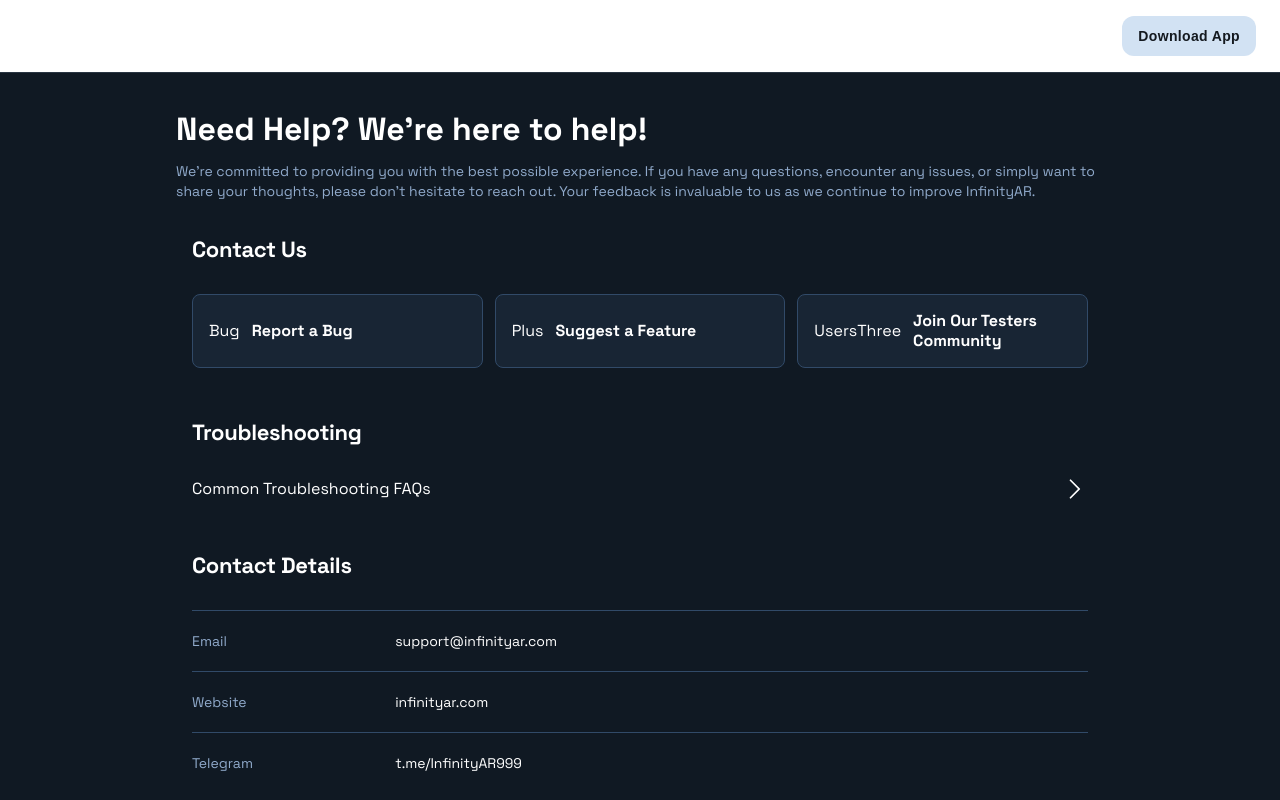
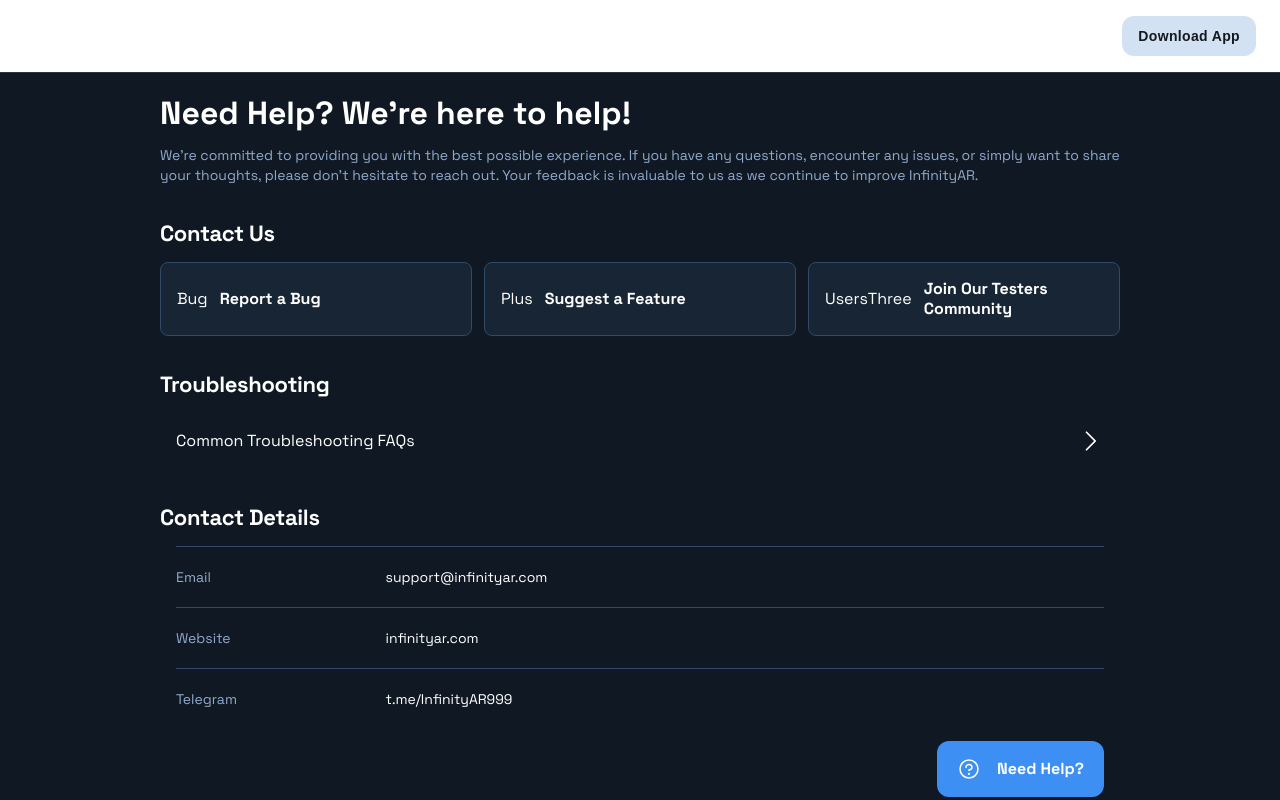
Before and after one commit to Pratham9911/infinityar-web, a Next.js app: page /support in a window 1280 px wide. Shown: the top 800 px of the page. Built offline with nearby package versions, Linux system fonts and the light colour scheme.

Commit message:
fixed response issue

```diff
--- a/src/app/components/SupportSection.js
+++ b/src/app/components/SupportSection.js
@@ -3,9 +3,9 @@
 export default function SupportSection() {
   return (
     <section className="relative min-h-screen bg-[#101923] text-white font-['Space_Grotesk','Noto_Sans',sans-serif] overflow-x-hidden">
-      <div className="layout-container flex flex-col px-10 py-5">
-        <div className="flex flex-col gap-3 p-4 max-w-[960px] mx-auto">
-          <div className="flex min-w-72 flex-col gap-3">
+      <div className="container mx-auto px-4 sm:px-6 lg:px-10 py-5">
+        <div className="flex flex-col gap-3 max-w-[960px] mx-auto">
+          <div className="flex flex-col gap-3">
             <p className="tracking-light text-[32px] font-bold leading-tight">
               Need Help? We&apos;re here to help!
             </p>
@@ -14,17 +14,16 @@
               We&apos;re committed to providing you with the best possible experience. If you have any questions, encounter any issues, or simply want to share your thoughts, please
               don&apos;t hesitate to reach out. Your feedback is invaluable to us as we continue to improve InfinityAR.
             </p>
-
           </div>
 
-          <h2 className="text-[22px] font-bold tracking-[-0.015em] pt-5 px-4">Contact Us</h2>
-          <div className="grid grid-cols-[repeat(auto-fit,minmax(158px,1fr))] gap-3 p-4">
+          <h2 className="text-[22px] font-bold tracking-[-0.015em] pt-5">Contact Us</h2>
+          <div className="grid grid-cols-[repeat(auto-fit,minmax(158px,1fr))] gap-3">
             <SupportCard icon="Bug" title="Report a Bug" />
             <SupportCard icon="Plus" title="Suggest a Feature" />
             <SupportCard icon="UsersThree" title="Join Our Testers Community" />
           </div>
 
-          <h2 className="text-[22px] font-bold tracking-[-0.015em] pt-5 px-4">Troubleshooting</h2>
+          <h2 className="text-[22px] font-bold tracking-[-0.015em] pt-5">Troubleshooting</h2>
           <div className="flex items-center gap-4 px-4 min-h-14 justify-between bg-[#101923]">
             <p className="text-base font-normal truncate">Common Troubleshooting FAQs</p>
             <div className="shrink-0">
@@ -34,15 +33,15 @@
             </div>
           </div>
 
-          <h2 className="text-[22px] font-bold tracking-[-0.015em] pt-5 px-4">Contact Details</h2>
-          <div className="p-4 grid grid-cols-[20%_1fr] gap-x-6">
+          <h2 className="text-[22px] font-bold tracking-[-0.015em] pt-5">Contact Details</h2>
+          <div className="grid grid-cols-[20%_1fr] gap-x-6 px-4">
             <ContactRow label="Email" value="support@infinityar.com" />
             <ContactRow label="Website" value="infinityar.com" />
             <ContactRow label="Telegram" value="t.me/InfinityAR999" />
             {/* <ContactRow label="Discord" value="Discord Community" /> */}
           </div>
 
-          <div className="flex justify-end px-5 pb-5">
+          <div className="flex justify-end px-4 pb-5">
             <button className="flex items-center gap-4 h-14 px-5 bg-[#3d8ff4] rounded-xl font-bold text-white">
               <svg className="w-6 h-6" xmlns="http://www.w3.org/2000/svg" fill="currentColor" viewBox="0 0 256 256">
                 <path d="M140,180a12,12,0,1,1-12-12A12,12,0,0,1,140,180ZM128,72c-22.06,0-40,16.15-40,36v4a8,8,0,0,0,16,0v-4c0-11,10.77-20,24-20s24,9,24,20-10.77,20-24,20a8,8,0,0,0-8,8v8a8,8,0,0,0,16,0v-.72c18.24-3.35,32-17.9,32-35.28C168,88.15,150.06,72,128,72Zm104,56A104,104,0,1,1,128,24,104.11,104.11,0,0,1,232,128Zm-16,0a88,88,0,1,0-88,88A88.1,88.1,0,0,0,216,128Z" />
```
Lines whose indentation alone changed are shown as unchanged.
